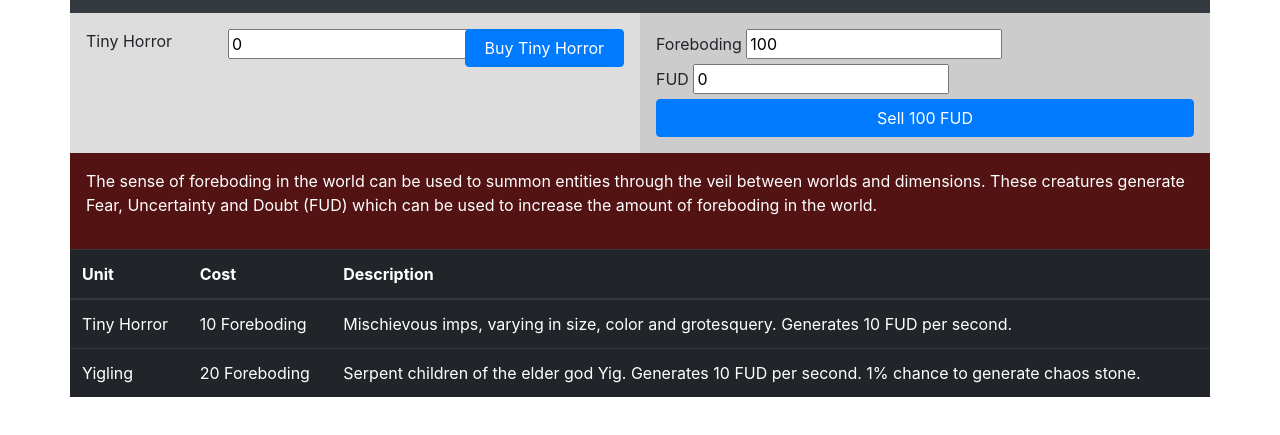
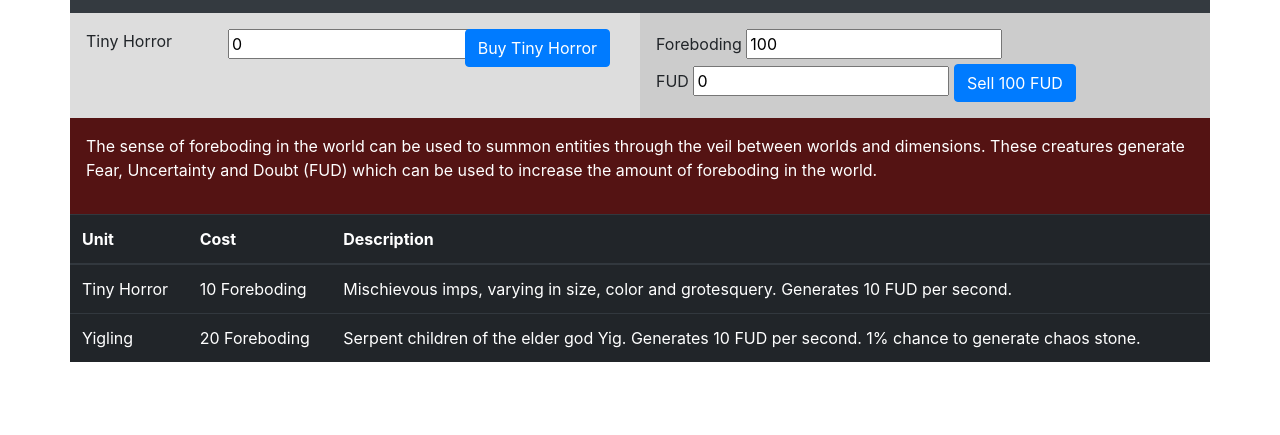
Before and after one commit to dmorck/cats-of-ulthar, a plain HTML site: page index.html in a window 1280 px wide. Shown: the part 51-486 px from the top of the page. Drawn offline with nearby package versions, Linux system fonts and the light colour scheme.

Commit message:
not the right solution

```diff
--- a/index.html
+++ b/index.html
@@ -46,7 +46,7 @@
             <input type="text" value="0" id="tinyHorrorTotal" readonly>
           </div>
           <div class="col-sm-4">
-            <button type="button" id="buyTinyHorror" class="btn btn-primary btn-block">Buy Tiny Horror</button>
+            <button type="button" id="buyTinyHorror" class="btn btn-primary">Buy Tiny Horror</button>
           </div>
 
         </div>
@@ -64,7 +64,7 @@
       <div class="form-wrapper">
         <label for="fudTotal">FUD</label>
         <input type="text" value="0" id="fudTotal" readonly>
-        <button type="button" id="sellFUD" class="btn btn-primary btn-block">Sell 100 FUD</button>
+        <button type="button" id="sellFUD" class="btn btn-primary">Sell 100 FUD</button>
       </div>
     </div>
   </div>
```
